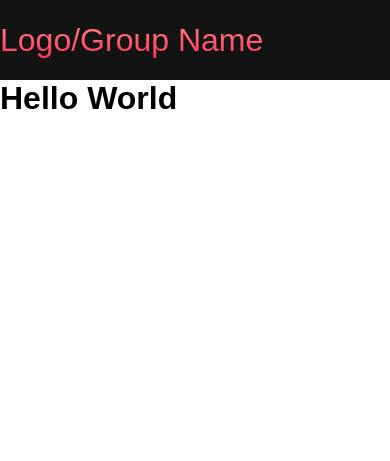
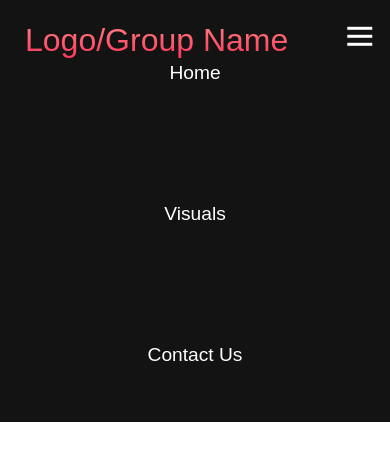
Before and after one commit to andrewzee23/personality_prediction, a Flask app: page /homepage in a window 390 px wide. Shown: the top 461 px of the page. Run offline with Flask 2, Linux system fonts and the light colour scheme.

Commit message:
mobile changes to navbar

```diff
--- a/static/css/main.css
+++ b/static/css/main.css
@@ -93,10 +93,69 @@
         margin: 0;
         width: 100%;
         position: absolute;
-        top: -1000px;
-        opacity: 0;
+        /* top: -1000px;
+        opacity: 0; */
         transition: all 0.5s ease;
         height: 50vh;
         z-index: -1;
+        background-color: #131313;
     }
+
+    .navbar-menu.active {
+        background-color: #131313;
+        top: 100%;
+        opacity: 1;
+        transition: all 0.5s ease;
+        z-index: 99;
+        height: 50vh;
+        font-size: 1.6rem;
+    }
+
+    .navbar-toggle .bar {
+        width: 25px;
+        height: 3px;
+        margin: 5px auto;
+        transition: all 0.3s ease-in-out;
+        background-color: #fff;
+    }
+
+    .navbar-item {
+        width: 100%;
+    }
+
+    .navbar-links {
+        text-align: center;
+        padding: 2rem;
+        width: 100%;
+        display: table;
+    }
+
+    .navbar-toggle .bar {
+        display: block;
+        cursor: pointer;
+    }
+    /* ids */
+    #navbar-logo {
+        padding: 25px;
+    }
+
+    #mobile-menu {
+        position: absolute;
+        top: 20%;
+        right: 5%;
+        transform: translate(5%, 20%);
+    }
+
+    #mobile-menu.is-active .bar:nth-child(2) {
+        opacity: 0;
+    }
+
+    #mobile-menu.is-active .bar:nth-child(1) {
+        transform: translateY(8px) rotate(45deg);
+    }
+
+    #mobile-menu.is-active .bar:nth-child(3) {
+        transform: translateY(-8px) rotate(-45deg);
+    }
+
 }
```
